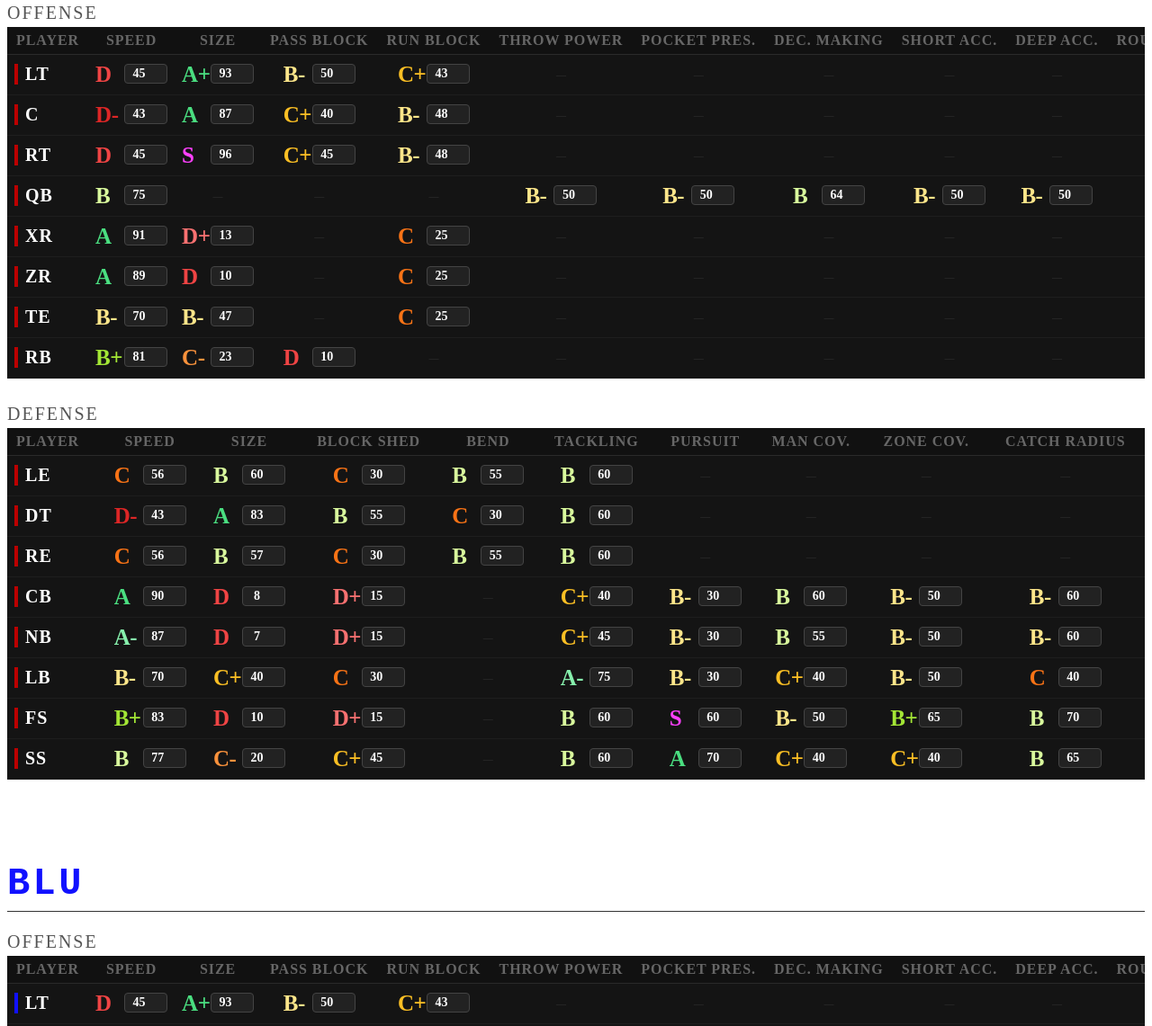
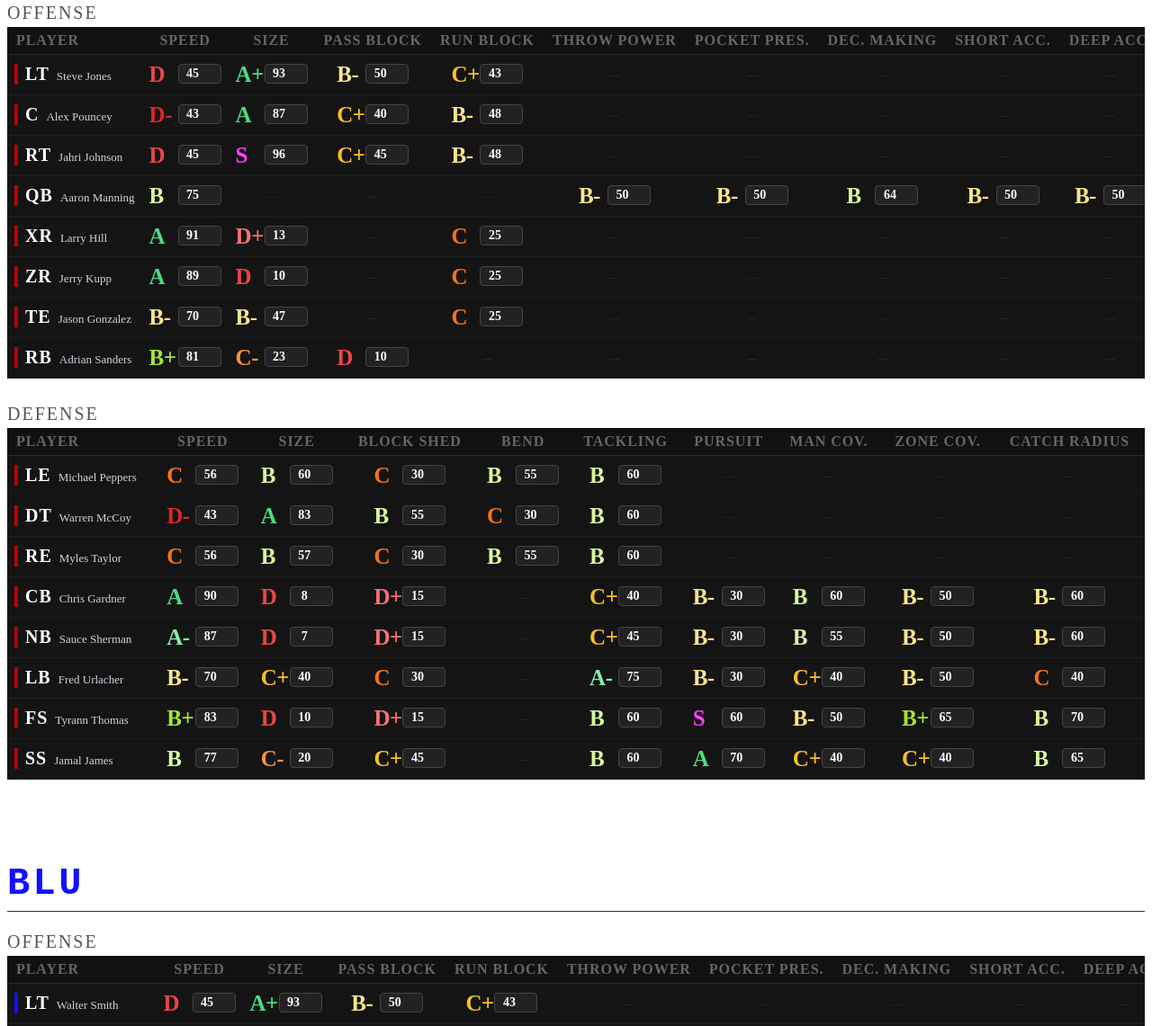
Before and after one commit to philliparaujo/fm-sim, a website built with Vite: page index.html in a window 1280 px wide. Shown: the part 1732-2873 px from the top of the page at 90% size. Built offline with nearby package versions, Linux system fonts and the light colour scheme; animation ran at ten frames a second.

Commit message:
Added auto-generated names to players

```diff
--- a/public/styles/dashboard.css
+++ b/public/styles/dashboard.css
@@ -207,12 +207,10 @@
   letter-spacing: 0.05em;
 }
 
-.dash-bench-tag {
-  font-size: 9px;
-  color: #444;
-  margin-left: 5px;
-  text-transform: uppercase;
-  letter-spacing: 0.05em;
+.dash-player-name {
+  margin-left: 8px;
+  font-size: 13px;
+  color: #cbd5e1;
 }
 
 /* ── Rating cell contents ── */
--- /dev/null
+++ b/src/core/names.ts
@@ -0,0 +1,125 @@
+import { Label } from "./types";
+
+/** First and last name pools for a position. Kept separate so a player's name
+ * can be built from a random first + a random (different) last, producing a
+ * novel positional name rather than a real player's exact name. */
+type NamePool = { first: string[]; last: string[] };
+
+// Wide receivers — shared by both outside receiver labels (XR, ZR)
+const WR: NamePool = {
+  first: [
+    "Jerry", "Randy", "Calvin", "Larry", "Antonio", "Julio", "Terrell",
+    "Tyreek", "Justin", "Davante", "DeAndre", "Marvin", "Steve", "Andre",
+    "Cooper", "Odell",
+  ],
+  last: [
+    "Rice", "Moss", "Johnson", "Fitzgerald", "Brown", "Jones", "Owens",
+    "Hill", "Jefferson", "Adams", "Hopkins", "Harrison", "Smith", "Johnson",
+    "Kupp", "Beckham",
+  ],
+};
+
+// Cornerbacks — shared by boundary corner (CB) and nickel back (NB)
+const CB: NamePool = {
+  first: [
+    "Deion", "Darrelle", "Richard", "Charles", "Champ", "Jalen", "Patrick",
+    "Stephon", "Aqib", "Chris", "Sauce", "Nnamdi", "Darius", "Marcus", "Joe",
+    "Josh",
+  ],
+  last: [
+    "Sanders", "Revis", "Sherman", "Woodson", "Bailey", "Ramsey", "Peterson",
+    "Gilmore", "Talib", "Harris", "Gardner", "Asomugha", "Slay", "Peters",
+    "Haden", "Norman",
+  ],
+};
+
+/** First/last name pools keyed by the in-game player label. */
+export const NAME_POOLS: Record<Label, NamePool> = {
+  QB: {
+    first: ["Tom", "Patrick", "Peyton", "Aaron", "Drew", "Ben", "Joe", "Brett"],
+    last: [
+      "Brady", "Mahomes", "Manning", "Rodgers", "Brees", "Roethlisberger",
+      "Montana", "Favre",
+    ],
+  },
+  RB: {
+    first: [
+      "Adrian", "LaDainian", "Marshawn", "Derrick", "Emmitt", "Barry",
+      "Christian", "Frank",
+    ],
+    last: [
+      "Peterson", "Tomlinson", "Lynch", "Henry", "Smith", "Sanders",
+      "McCaffrey", "Gore",
+    ],
+  },
+  TE: {
+    first: ["Rob", "Travis", "Antonio", "Tony", "Jason", "Jimmy", "Greg", "George"],
+    last: [
+      "Gronkowski", "Kelce", "Gates", "Gonzalez", "Witten", "Graham", "Olsen",
+      "Kittle",
+    ],
+  },
+  LT: {
+    first: ["Joe", "Trent", "Tyron", "Quenton", "Jonathan", "Walter", "Steve", "Anthony"],
+    last: [
+      "Thomas", "Williams", "Smith", "Nelson", "Ogden", "Jones", "Hutchinson",
+      "Muñoz",
+    ],
+  },
+  C: {
+    first: ["Jason", "Maurkice", "Travis", "Nick", "Alex", "Rodney", "Jeff", "Creed"],
+    last: [
+      "Kelce", "Pouncey", "Frederick", "Mangold", "Mack", "Hudson", "Saturday",
+      "Humphrey",
+    ],
+  },
+  RT: {
+    first: ["Zack", "Lane", "Marshal", "Jahri", "David", "Mitchell", "Brandon", "Larry"],
+    last: [
+      "Martin", "Johnson", "Yanda", "Evans", "DeCastro", "Schwartz", "Brooks",
+      "Allen",
+    ],
+  },
+  LE: {
+    first: ["J.J.", "T.J.", "Khalil", "Von", "Reggie", "Michael", "Julius", "Maxx"],
+    last: ["Watt", "Watt", "Mack", "Miller", "White", "Strahan", "Peppers", "Crosby"],
+  },
+  DT: {
+    first: ["Aaron", "Chris", "Fletcher", "Ndamukong", "Geno", "Vince", "Gerald", "Warren"],
+    last: ["Donald", "Jones", "Cox", "Suh", "Atkins", "Wilfork", "McCoy", "Sapp"],
+  },
+  RE: {
+    first: ["Myles", "Nick", "DeMarcus", "Lawrence", "Bruce", "Jared", "Chandler", "Justin"],
+    last: ["Garrett", "Bosa", "Ware", "Taylor", "Smith", "Allen", "Jones", "Houston"],
+  },
+  LB: {
+    first: ["Ray", "Luke", "Bobby", "Patrick", "Brian", "Fred", "Lavonte", "NaVorro"],
+    last: ["Lewis", "Kuechly", "Wagner", "Willis", "Urlacher", "Warner", "David", "Bowman"],
+  },
+  FS: {
+    first: ["Ed", "Earl", "Tyrann", "Minkah", "Eric", "Devin", "Sean", "Justin"],
+    last: ["Reed", "Thomas", "Mathieu", "Fitzpatrick", "Weddle", "McCourty", "Taylor", "Simmons"],
+  },
+  SS: {
+    first: ["Troy", "Kam", "Harrison", "Jamal", "Derwin", "Budda", "Landon", "Malcolm"],
+    last: ["Polamalu", "Chancellor", "Smith", "Adams", "James", "Baker", "Collins", "Jenkins"],
+  },
+  XR: WR,
+  ZR: WR,
+  CB: CB,
+  NB: CB,
+};
+
+/** Builds a positional name: a random first name paired with a last name from a
+ * different entry (so it never reproduces a real player's exact name). */
+export function generatePlayerName(label: Label): string {
+  const pool = NAME_POOLS[label];
+  const firstIdx = Math.floor(Math.random() * pool.first.length);
+
+  let lastIdx = Math.floor(Math.random() * pool.last.length);
+  while (pool.last.length > 1 && lastIdx === firstIdx) {
+    lastIdx = Math.floor(Math.random() * pool.last.length);
+  }
+
+  return `${pool.first[firstIdx]} ${pool.last[lastIdx]}`;
+}
--- a/src/core/types.ts
+++ b/src/core/types.ts
@@ -44,6 +44,7 @@ type Role = "blocker" | "runner" | "catcher" | "passer" | "rusher" | "coverer";
 interface RosterPlayer {
   color: string;
   label: Label;
+  name: string;
   ratings: Ratings;
 }
 type Roster = RosterPlayer[];
--- a/src/render/player.ts
+++ b/src/render/player.ts
@@ -1,11 +1,26 @@
 import { getConstants } from "../core/ratings";
-import { Player } from "../core/types";
+import { Player, Role } from "../core/types";
 import { ctx } from "./canvas";
 
 const LABEL_COLOR = "#FFFFFF";
 const LABEL_FONT_SIZE = (playerRadius: number) => playerRadius * 0.8;
 const LABEL_FONT = (fontSize: number) => `bold ${fontSize}px sans-serif`;
 const LABEL_CHAR_LENGTH = 2;
+
+const NAME_COLOR = "rgba(255, 255, 255, 0.85)";
+const NAME_FONT = (playerRadius: number) =>
+  `${playerRadius * 0.7}px sans-serif`;
+const NAME_GAP = 3; // px between the circle bottom and the name
+
+// Only these skill/defender roles get an on-field name label
+const NAMED_ROLES: Role[] = ["runner", "catcher", "coverer", "rusher"];
+
+/** "Josh Manning" -> "J. Manning" */
+function abbreviateName(name: string): string {
+  const spaceIdx = name.indexOf(" ");
+  if (spaceIdx <= 0) return name;
+  return `${name[0]}. ${name.slice(spaceIdx + 1)}`;
+}
 
 function drawPlayer(player: Player) {
   const { radius } = getConstants("SIZE", player);
@@ -35,6 +50,18 @@ function drawPlayer(player: Player) {
       player.loc.y,
     );
   }
+
+  if (player.name && NAMED_ROLES.includes(player.role)) {
+    ctx.fillStyle = NAME_COLOR;
+    ctx.font = NAME_FONT(radius);
+    ctx.textAlign = "center";
+    ctx.textBaseline = "top";
+    ctx.fillText(
+      abbreviateName(player.name),
+      player.loc.x,
+      player.loc.y + radius + NAME_GAP,
+    );
+  }
 }
 
 export default drawPlayer;
--- a/src/ui/dashboard.ts
+++ b/src/ui/dashboard.ts
@@ -147,7 +147,7 @@ export function initDashboard() {
         const labelCell = document.createElement("td");
         labelCell.className = "dash-td-label";
         // We'll update the bench tag dynamically later
-        labelCell.innerHTML = `<span class="dash-player-label" style="border-left-color:${team.color}">${rp.label}</span><span class="dash-bench-tag" data-bench="${team.color}-${rp.label}" style="display:none;">bench</span>`;
+        labelCell.innerHTML = `<span class="dash-player-label" style="border-left-color:${team.color}">${rp.label}</span><span class="dash-player-name">${rp.name}</span>`;
         row.appendChild(labelCell);
 
         for (const attr of allAttrs) {
@@ -285,17 +285,7 @@ export function updateDashboardValues() {
     el.textContent = isPoss ? "🏈 Offense" : "🛡 Defense";
   });
 
-  // 4. Update Bench Tags
-  document.querySelectorAll("[data-bench]").forEach((el) => {
-    const id = el.getAttribute("data-bench"); // format: "red-QB"
-    const [color, label] = id!.split("-");
-    const isOnField = state.players.some(
-      (p) => p.label === label && p.color === color,
-    );
-    (el as HTMLElement).style.display = isOnField ? "none" : "inline";
-  });
-
-  // 5. Update Grades & Sliders (Only if values changed)
+  // 4. Update Grades & Sliders (Only if values changed)
   for (const team of state.scoreboard.teams) {
     for (const rp of team.roster) {
       const role = labelToRole(rp.label);
--- a/src/utils/roster.ts
+++ b/src/utils/roster.ts
@@ -1,3 +1,4 @@
+import { generatePlayerName } from "../core/names";
 import { getSavedRatings } from "../core/playbook";
 import { getDefaultRatingForLabel } from "../core/ratings";
 import {
@@ -55,12 +56,13 @@ export function getDefenseTeam(state: State): Team {
   return teams[0];
 }
 
-/** Initializes a team's full roster using default ratings */
+/** Initializes a team's full roster using default ratings and generated names */
 export function buildDefaultRoster(teamColor: string): Roster {
   const labels: Label[] = [...PLAYER_LABELS];
   return labels.map((label) => ({
     color: teamColor,
     label,
+    name: generatePlayerName(label),
     ratings: getDefaultRatingForLabel(label),
   }));
 }
@@ -77,6 +79,7 @@ export function fillOutRosterPlayer(
   return {
     color: rp.color,
     label: rp.label,
+    name: rp.name,
     loc: loc ?? nullVector(),
     role: roleOverride ?? labelToRole(rp.label),
     side: labelToSide(rp.label),
```
